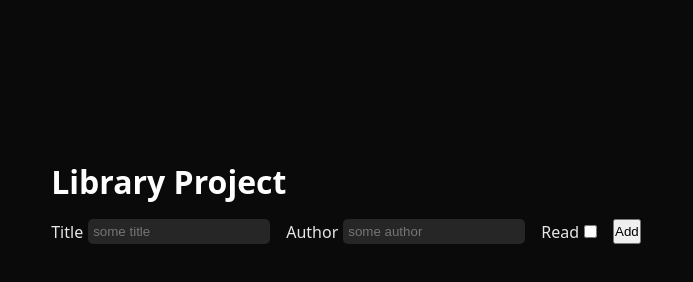
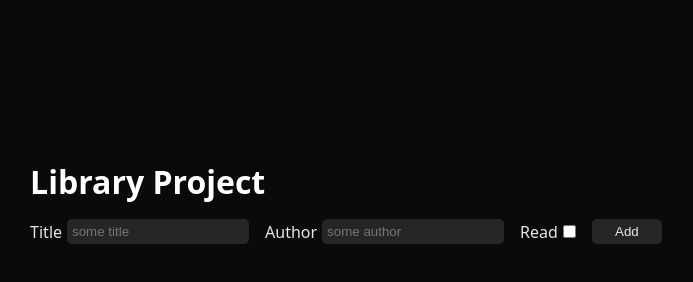
Before and after one commit to gloffler/top-library, a plain HTML site: page index.html in a window 1280 px wide. Shown: the whole page, without its empty margins (294-987 px from the left). Drawn offline with Linux system fonts and the light colour scheme.

Commit message:
style: add button styling

```diff
--- a/style.css
+++ b/style.css
@@ -30,6 +30,14 @@ input {
   padding-left: 5px;
 }
 
+button {
+  border: none;
+  border-radius: 5px;
+  width: 70px;
+  color: var(--text);
+  background-color: var(--bg-lighter);
+}
+
 .title {
   color: var(--text-light);
   margin-bottom: 1rem;
```
